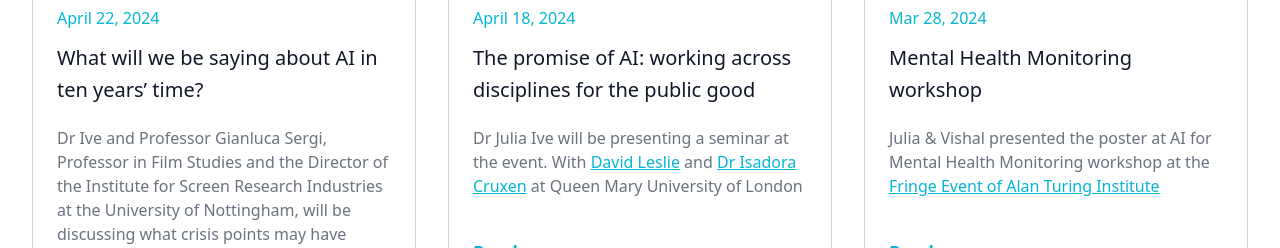
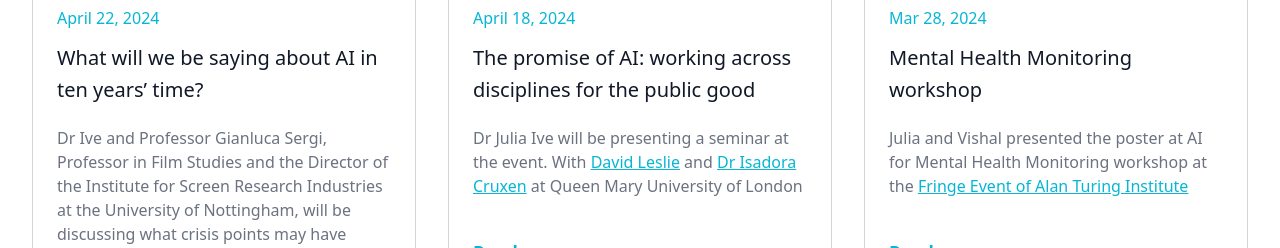
Before and after one commit to jondedman/jive_site, a React (Vite) app: page / in a window 1280 px wide. Shown: the part 2820-3068 px from the top of the page. Built offline with nearby package versions, Linux system fonts and the light colour scheme.

Commit message:
update copy

```diff
--- a/src/NewsTwo.jsx
+++ b/src/NewsTwo.jsx
@@ -97,7 +97,7 @@ function NewsTwo() {
 								Mental Health Monitoring workshop
 							</h4>
 							<p className="text-gray-500 leading-6 mb-10">
-								Julia & Vishal presented the poster at AI for Mental Health
+								Julia and Vishal presented the poster at AI for Mental Health
 								Monitoring workshop at the{" "}
 								<a
 									className="underline text-cyan-500"
```
